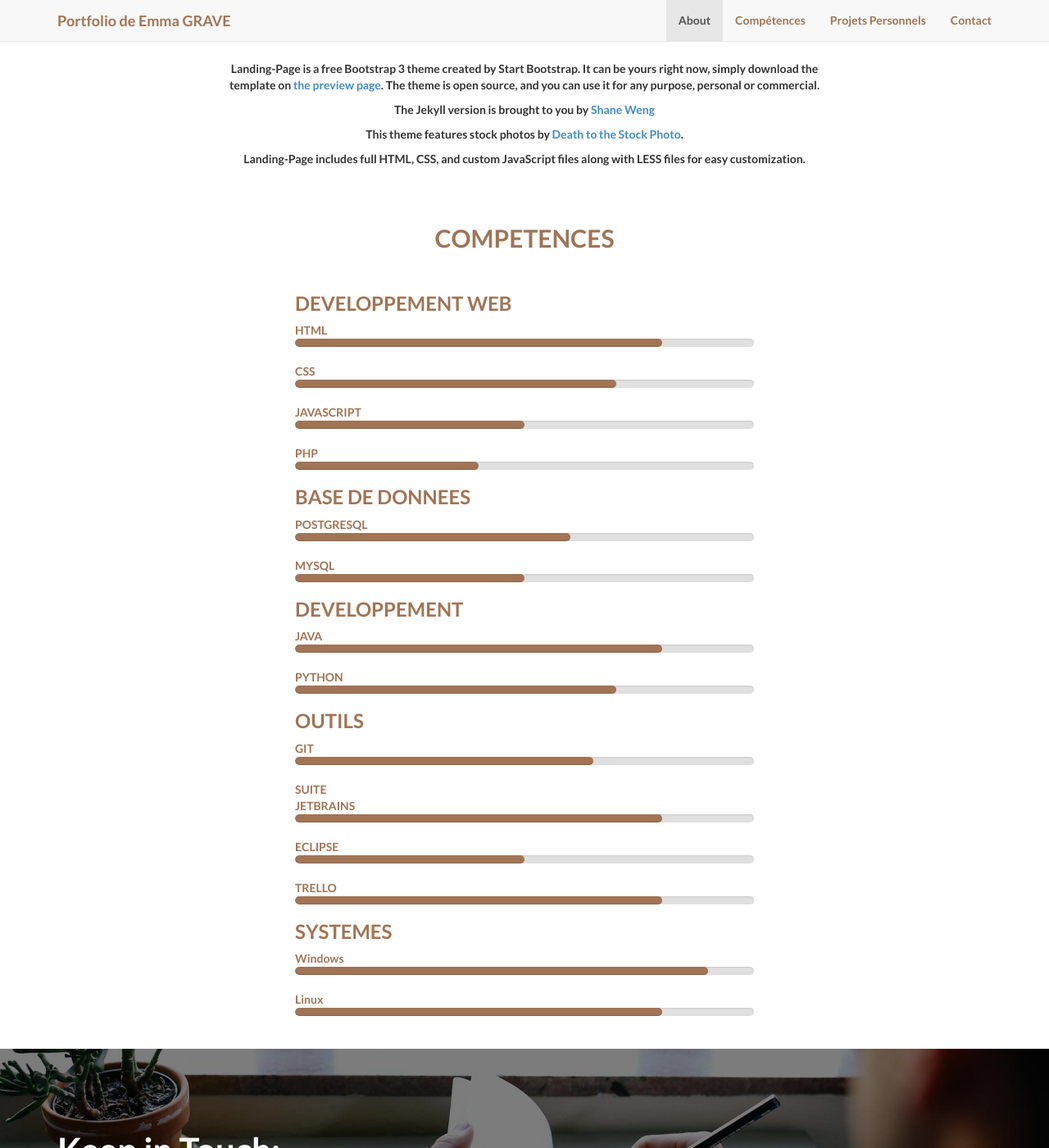
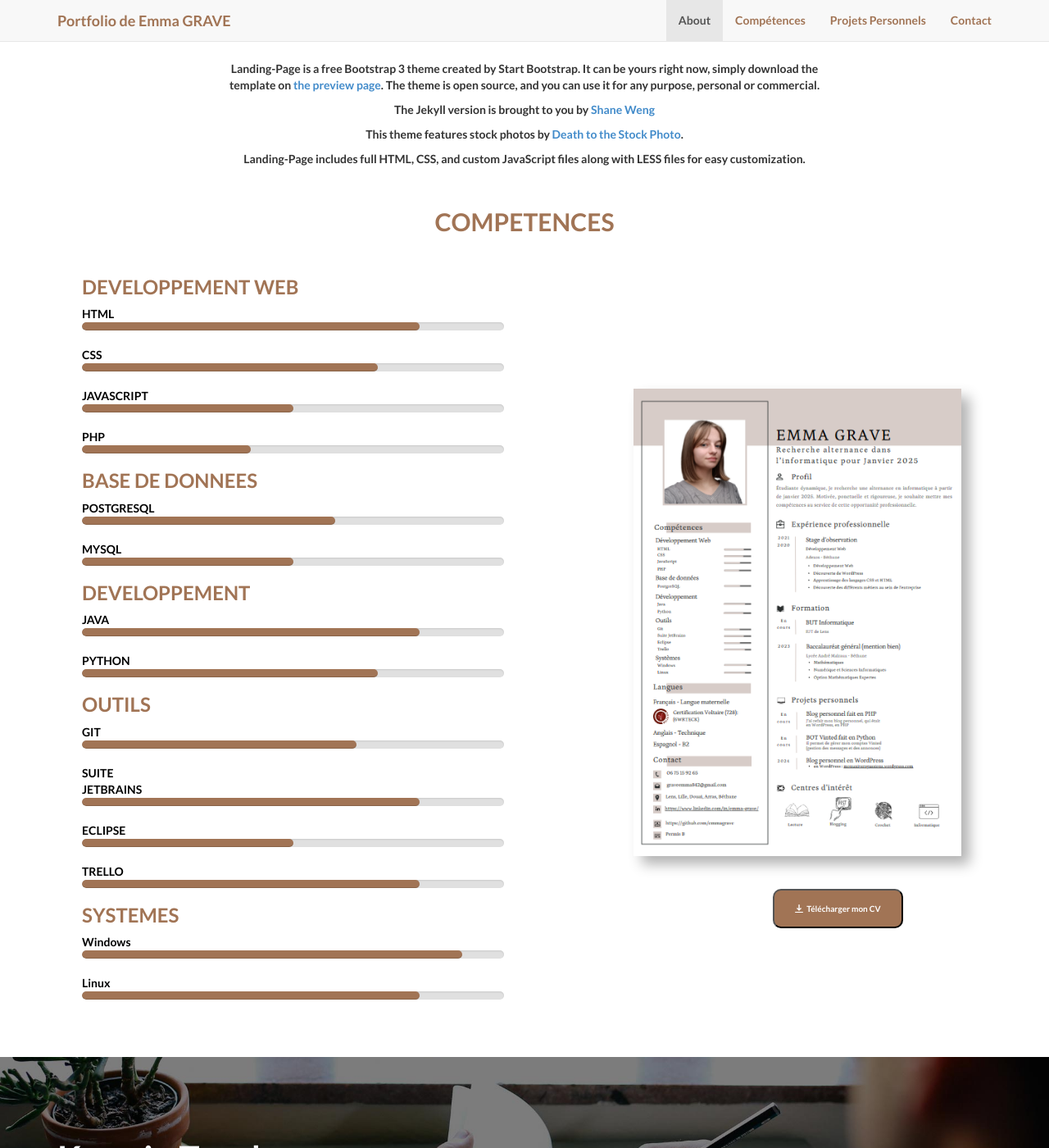
Before and after one commit to emmagrave/emmagrave.github.io, a Jekyll site: the page built from index.md, in a window 1280 px wide and 1400 px high, scrolled down 871 px. Shown: the whole window at 82% size. Built offline with Jekyll 4.4.1, drawn with Linux system fonts in a browser that asks for light colours.

Commit message:
:sparkles: v1 of skills

```diff
--- a/_includes/skills.html
+++ b/_includes/skills.html
@@ -1,7 +1,8 @@
 <section id="skills">
-    <div class="skills-container">
     <h2>COMPETENCES</h2>
     <br>
+    <div class="skills-container">
+        <div class="progress-bars">
             <h3>DEVELOPPEMENT WEB</h3>
             <div class="skill">
                 <span class="skill-name">HTML</span>
@@ -96,4 +97,13 @@
                 </div>
             </div>
         </div>
+        <div class="cv-right">
+            <img src="/img/cv.png" alt="Mon CV" id="cv-img"/>
+            <br>
+            <button id="download"> <!--voir script-->
+                <img src="/img/download.png" alt="download" id="download-png">
+                &nbsp;&nbsp;Télécharger mon CV
+            </button>
+        </div>
+    </div>
 </section>
--- a/css/landing-page.css
+++ b/css/landing-page.css
@@ -117,15 +117,32 @@ h6 {
     border-top: 3px solid #e7e7e7;
 }
 
-.skills-container {
-    max-width: 600px;
-    margin: auto;
-    padding: 20px;
+#skills {
     color: #a17455;
 }
 
-.skills-container h2 {
+#skills h2 {
     text-align: center;
+}
+
+.skills-container {
+    display: flex;
+    flex-wrap: wrap;
+    justify-content: space-between;
+    gap: 150px;
+    align-items: center;
+}
+
+.skills-container .cv-right {
+    flex: 1;
+    min-width: 200px;
+}
+
+.progress-bars {
+    margin-left: 100px;
+    margin-bottom: 50px;
+    flex: 1;
+    min-width: 300px;
 }
 
 .skill {
@@ -136,6 +153,7 @@ h6 {
     font-weight: bold;
     display: inline-block;
     width: 100px;
+    color: black;
 }
 
 .progress {
@@ -155,6 +173,42 @@ h6 {
     transition: width 1s ease; /* Animation de la barre de progression */
 }
 
+.cv-right {
+    display: flex;
+    justify-content: center;
+    align-items: center;
+    flex-direction: column;
+}
+
+#cv-img {
+    width: 100%; /* L'image prendra toute la largeur de son conteneur */
+    max-width: 400px; /* Vous pouvez ajuster la taille maximale si nécessaire */
+    height: auto; /* Pour conserver les proportions de l'image */
+    display: block;
+    margin-right: 100px;
+    margin-bottom: 20px;
+    justify-content: center; /* Centre horizontalement */
+    align-items: center;
+    box-shadow: 10px 10px 15px rgba(0, 0, 0, 0.3);
+}
+
+.cv-right #download {
+    display: inline-flex;
+    align-items: center;
+    padding: 15px 25px;
+    background-color: #a17455;
+    color: white;
+    text-decoration: none;
+    font-size: 10px;
+    border-radius: 10px;
+}
+.cv-right #download:hover {
+    background-color: black;
+    cursor: pointer;
+}
+.cv-right #download-png {
+    width: 10px;
+}
 
 .banner {
     padding: 100px 0;
--- a/js/landing-page.js
+++ b/js/landing-page.js
@@ -54,3 +54,16 @@ document.addEventListener("DOMContentLoaded", function() {
     window.addEventListener("scroll", animateProgressBars);
     animateProgressBars(); // Lancer l'animation si la section est déjà visible au chargement
 });
+
+//TELECHARGEMENT DU CV :
+document.getElementById('download').addEventListener('click', function() { //quand on clique sur le bouton d'id 'download' :
+    // L'URL du PDF que vous souhaitez télécharger
+    const pdfUrl = 'CV-EmmaGrave.pdf';
+    // Créer un élément <a> invisible
+    const a = document.createElement('a');
+    a.href = pdfUrl; //le lien prend le nom du pdf
+    a.download = 'CV-GraveEmma.pdf'; // Nom du fichier lors du téléchargement
+    document.body.appendChild(a);
+    a.click();
+    document.body.removeChild(a);
+});
```
Also changed, not shown: img/cv.png (added), img/download.png (added), 1 other file. Lines whose indentation alone changed are shown as unchanged.
